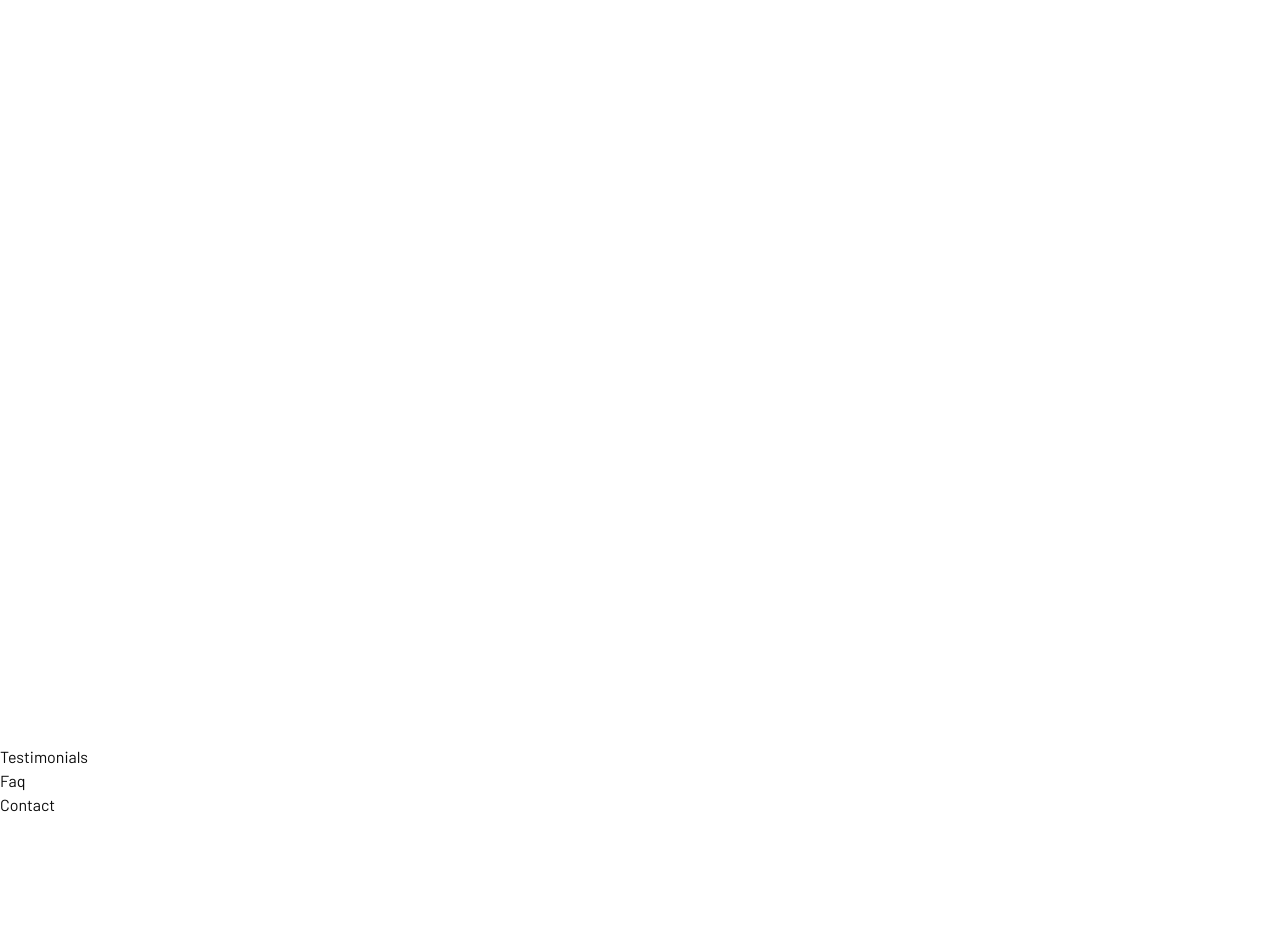
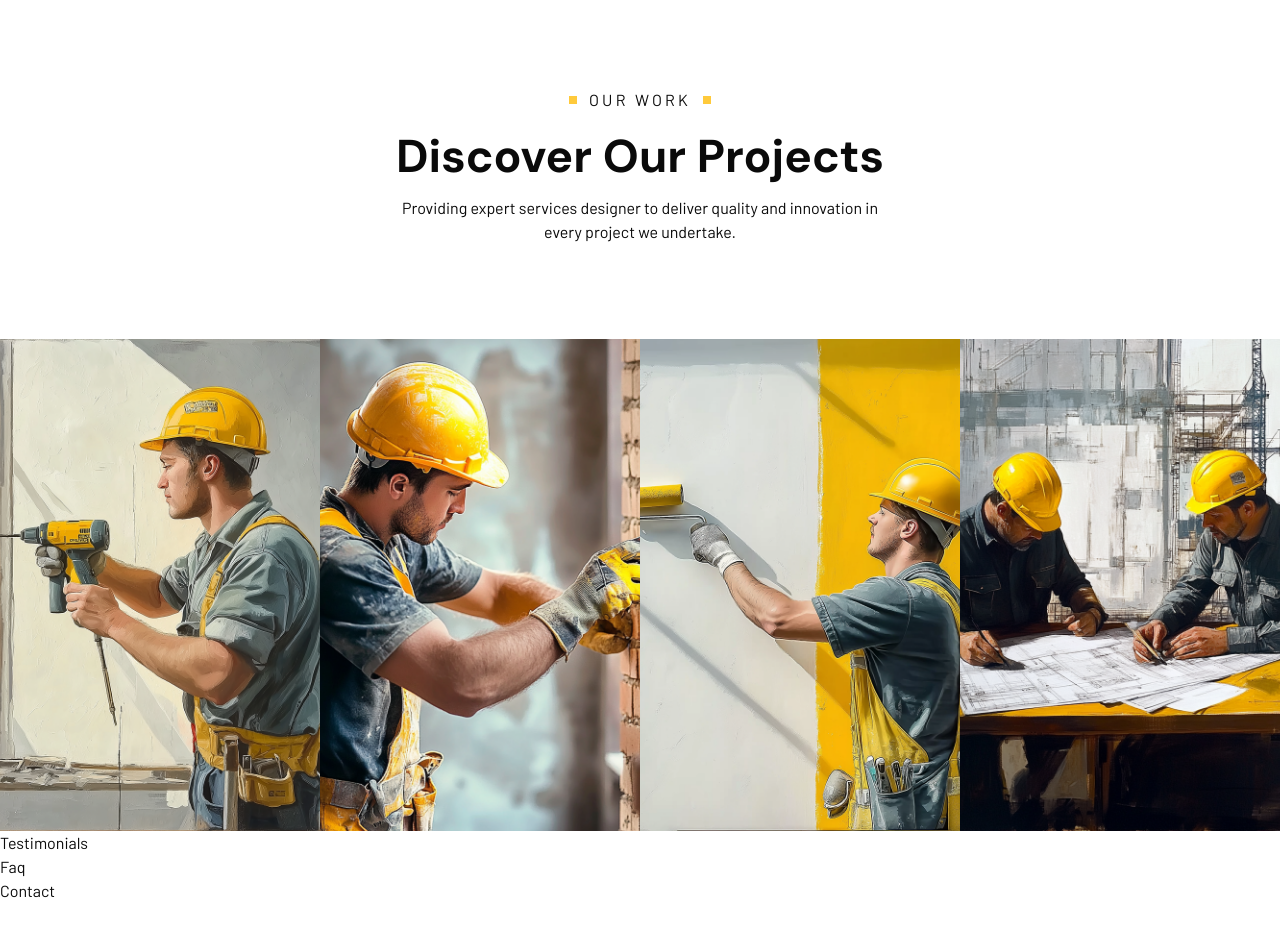
Before and after one commit to MominIshtiaq/urban-build, a Next.js app: page / in a window 1280 px wide. Shown: the part 2640-3577 px from the top of the page. Built offline with nearby package versions, Linux system fonts and the light colour scheme.

Commit message:
Work layout complete

```diff
--- a/components/Work.jsx
+++ b/components/Work.jsx
@@ -1,10 +1,85 @@
 import React from "react";
+import Image from "next/image";
+import Link from "next/link";
+import Pretitle from "./Pretitle";
+import { RiArrowRightUpLine, RiCheckboxCircleFill } from "react-icons/ri";
+
+const workData = [
+  {
+    img: "/assets/img/work/restoration.jpg",
+    name: "restoration",
+    description: "Description",
+    href: "",
+  },
+  {
+    img: "/assets/img/work/construction.jpg",
+    name: "construction",
+    description: "Description",
+    href: "",
+  },
+  {
+    img: "/assets/img/work/renovation.jpg",
+    name: "renovation",
+    description: "Description",
+    href: "",
+  },
+  {
+    img: "/assets/img/work/consulting.jpg",
+    name: "consulting",
+    description: "Description",
+    href: "",
+  },
+];
 
 const Work = () => {
   return (
-    <section className="h-screen" id="projects">
-      Work
-    </section>
+    <div className="pt-16 xl:pt-32" id="projects">
+      <div className="container mx-auto">
+        <div className="text-center max-w-[540px] mx-auto xl:mb-20">
+          <Pretitle text={"Our Work"} center />
+          <h2 className="h2 mb-3">Discover Our Projects</h2>
+          <p className="mb-11 max-w-[480px] mx-auto">
+            Providing expert services designer to deliver quality and innovation
+            in every project we undertake.
+          </p>
+        </div>
+      </div>
+      <div className="grid grid-cols-1 md:grid-cols-2 xl:grid-cols-4">
+        {workData.map((item, index) => {
+          return (
+            <div
+              key={index}
+              className="w-full h-[492px] flex-1 relative overflow-hidden group/div flex justify-center"
+            >
+              <Image
+                src={item.img}
+                fill
+                className="object-cover"
+                alt="image"
+                quality={100}
+              />
+              <div className="w-[90%] h-[84px] bg-[#121315] absolute bottom-4 flex justify-between items-center text-white md:translate-y-[108px] md:group-hover/div:translate-y-0 transition-all duration-500">
+                <div className="pl-8">
+                  <h4 className="!text-xl font-semibold tracking-[1px] uppercase">
+                    {item.name}
+                  </h4>
+                  <div className="flex item-center gap-1">
+                    <RiCheckboxCircleFill className="text-[#ffca3b] text-xl" />
+                    <p>{item.description}</p>
+                  </div>
+                </div>
+                <Link
+                  href={item.href}
+                  className="w-[44px] h-[44px] xl:w-[60px] xl:h-[60px] bg-[#ffca3b] text-[#121315] text-2xl flex justify-center items-center absolute right-3 group/link"
+                >
+                  <RiArrowRightUpLine className="group-hover/link:rotate-45 transition-all duration-200" />
+                </Link>
+              </div>
+            </div>
+          );
+        })}
+      </div>
+    </div>
   );
 };
 
```
